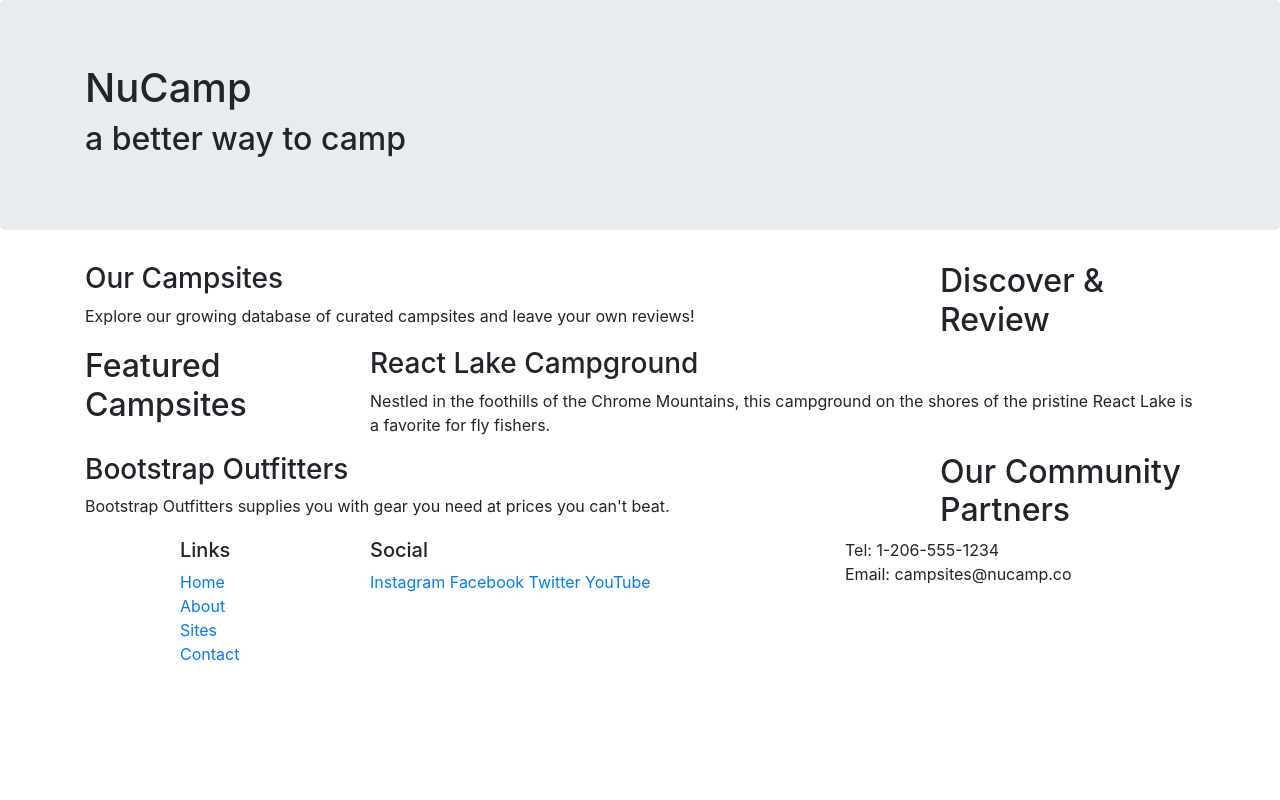
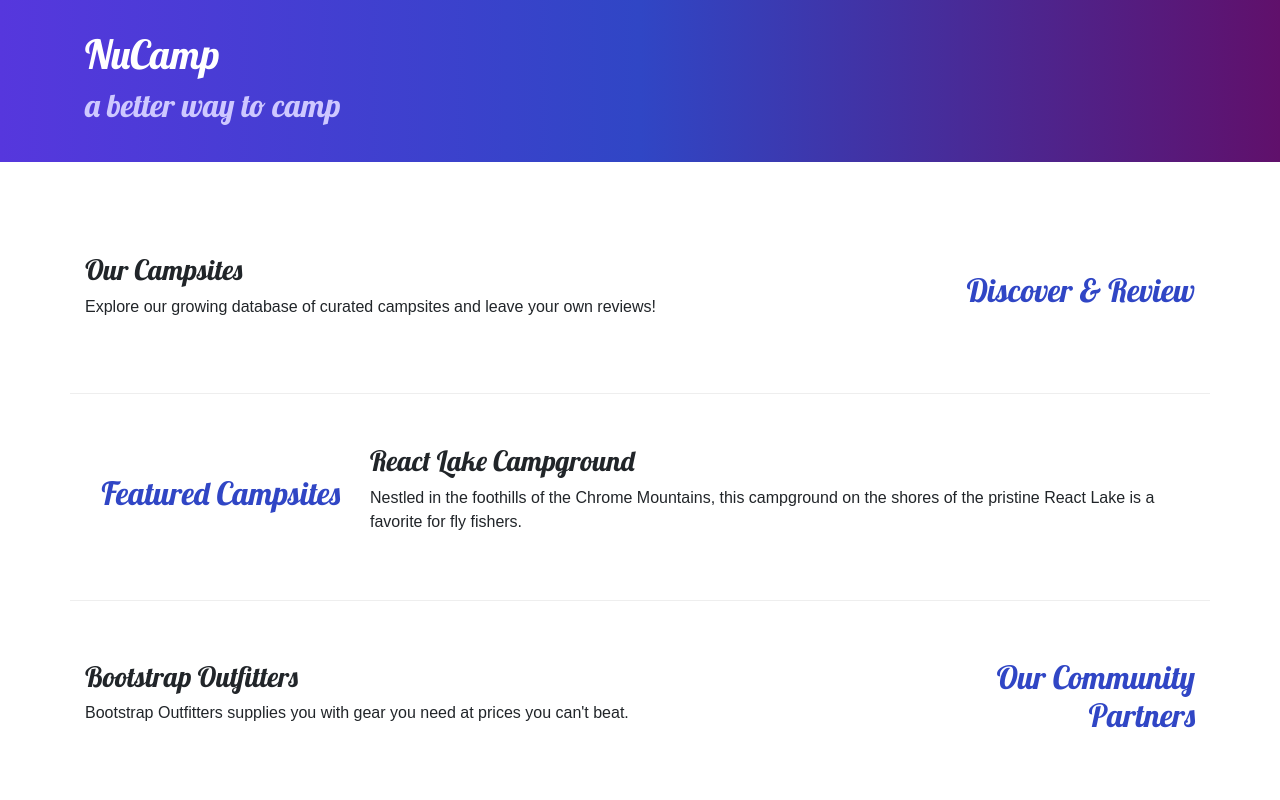
Before and after one commit to AlericPerry/bootstrapcourse, a website: page index.html in a window 1280 px wide. Shown: the top 800 px of the page. Drawn offline with nearby package versions, Linux system fonts and the light colour scheme.

Commit message:
Adding Custom Styles

```diff
--- /dev/null
+++ b/CSS/styles.css
@@ -0,0 +1,32 @@
+body {
+    font-family: "Open-Sans", sans-serif;
+}
+
+h1, h2, h3 {
+    font-family: "Lobster", cursive;
+}
+
+h2 {
+    color: #3046C5
+}
+
+header h2 {
+    color: #CEC8FF
+}
+
+footer {
+    background-image: linear-gradient(#CEC8FF, white);
+    padding: 20px 0;
+}
+
+.jumbotron {
+    padding: 30px;
+    background-image: linear-gradient(to right, #5637DD, #3046C5, #60106B);
+    color: white;
+}
+
+.row-content {
+    padding: 50px 0;
+    border-bottom: 1px ridge;
+    min-height: 200px;
+}
--- a/index.html
+++ b/index.html
@@ -9,12 +9,16 @@
         <!-- Bootstrap CSS -->
         <link rel="stylesheet" href="node_modules/bootstrap/dist/css/bootstrap.min.css" />
 
+       <!-- Additional CSS must be placed after Bootstrap CSS -->
+        <link rel="stylesheet" href="https://fonts.googleapis.com/css?family=Lobster|Open+Sans" />
+        <link rel="stylesheet" href="css/styles.css" />
+
         <title>NuCamp: A Better Way To Camp</title>
     </head>
 
 <body>
 
-    <header class="jumbotron">
+    <header class="jumbotron jumbotron-fluid">
         <div class="container">
             <div class="row">
                 <div class="col">
@@ -28,9 +32,9 @@
     </header>
 
   <div class="container">
-        <div class="row">
+        <div class="row row-content align-items-center">
             <div class="col-sm-4 order-sm-last col-md-3">
-                <h2>Discover & Review</h2>
+                <h2 class="text-sm-right">Discover & Review</h2>
             </div>
             <div class="col">
                 <h3>Our Campsites</h3>
@@ -38,9 +42,9 @@
 
             </div>
         </div>
-        <div class="row">
+        <div class="row row-content align-items-center">
             <div class="col-sm-4 col-md-3">
-                <h2>Featured Campsites</h2>
+                <h2 class="text-sm-right">Featured Campsites</h2>
             </div>
             <div class="col">
                 <h3>React Lake Campground</h3>
@@ -48,9 +52,9 @@
             </div>
         </div>
 
-        <div class="row">
+        <div class="row row-content align-items-center">
             <div class="col-sm-4 order-sm-last col-md-3">
-                <h2>Our Community Partners</h2>
+                <h2 class="text-sm-right">Our Community Partners</h2>
             </div>
             <div class="col">
                 <h3>Bootstrap Outfitters</h3>
@@ -70,14 +74,14 @@
                         <li><a href="#">Contact</a></li>
                     </ul>
                 </div>
-                <div class="col-6 col-sm-5">
+                <div class="col-6 col-sm-5 text-center">
                     <h5>Social</h5>
                     <a href="http://instagram.com/">Instagram</a>
                     <a href="http://facebook.com/">Facebook</a>
                     <a href="http://twitter.com/">Twitter</a>
                     <a href="http://youtube.com/">YouTube</a>
                 </div>
-                <div class="col-sm-4">
+                <div class="col-sm-4 text-center">
                     Tel: 1-206-555-1234<br />
                     Email: campsites@nucamp.co
                 </div>
```
